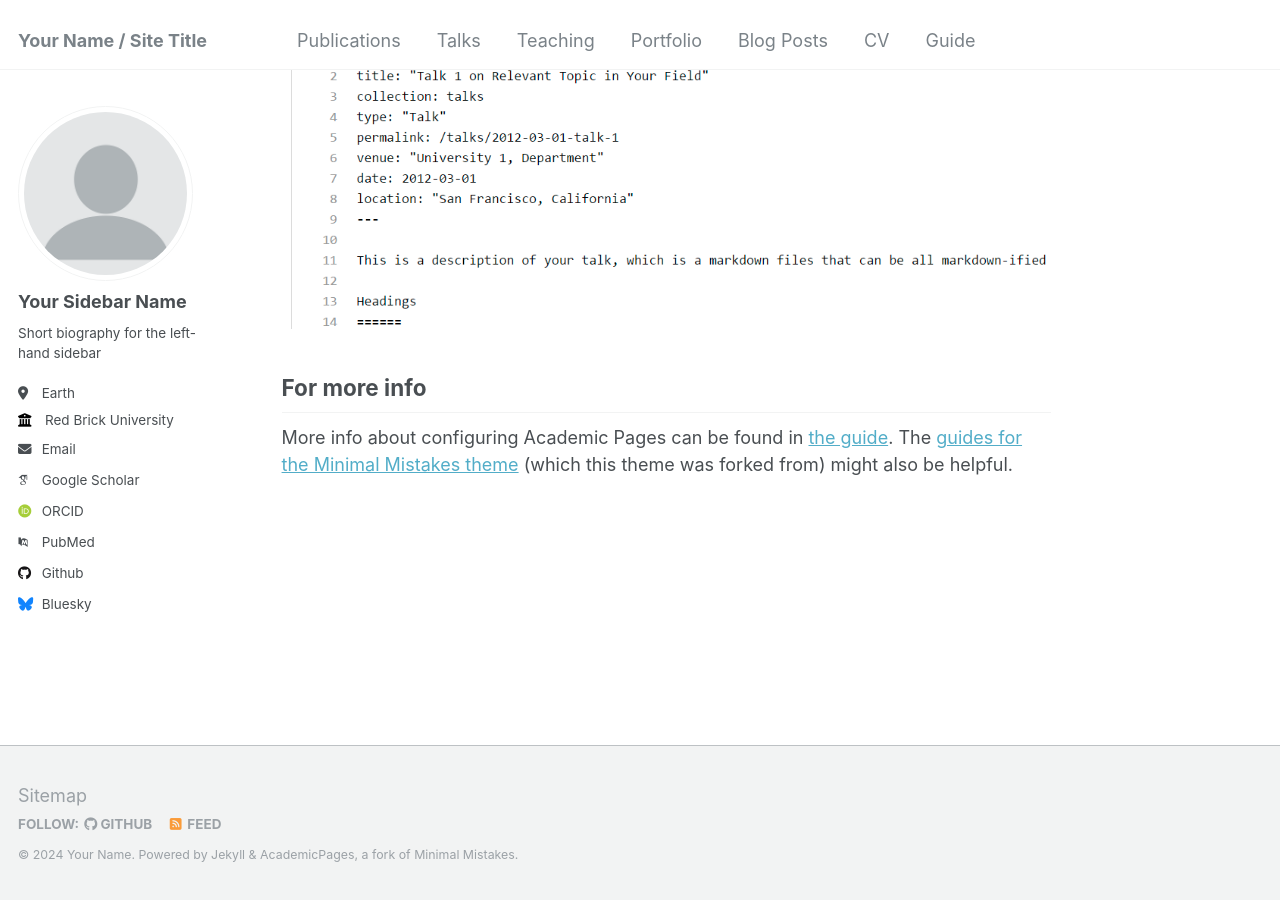
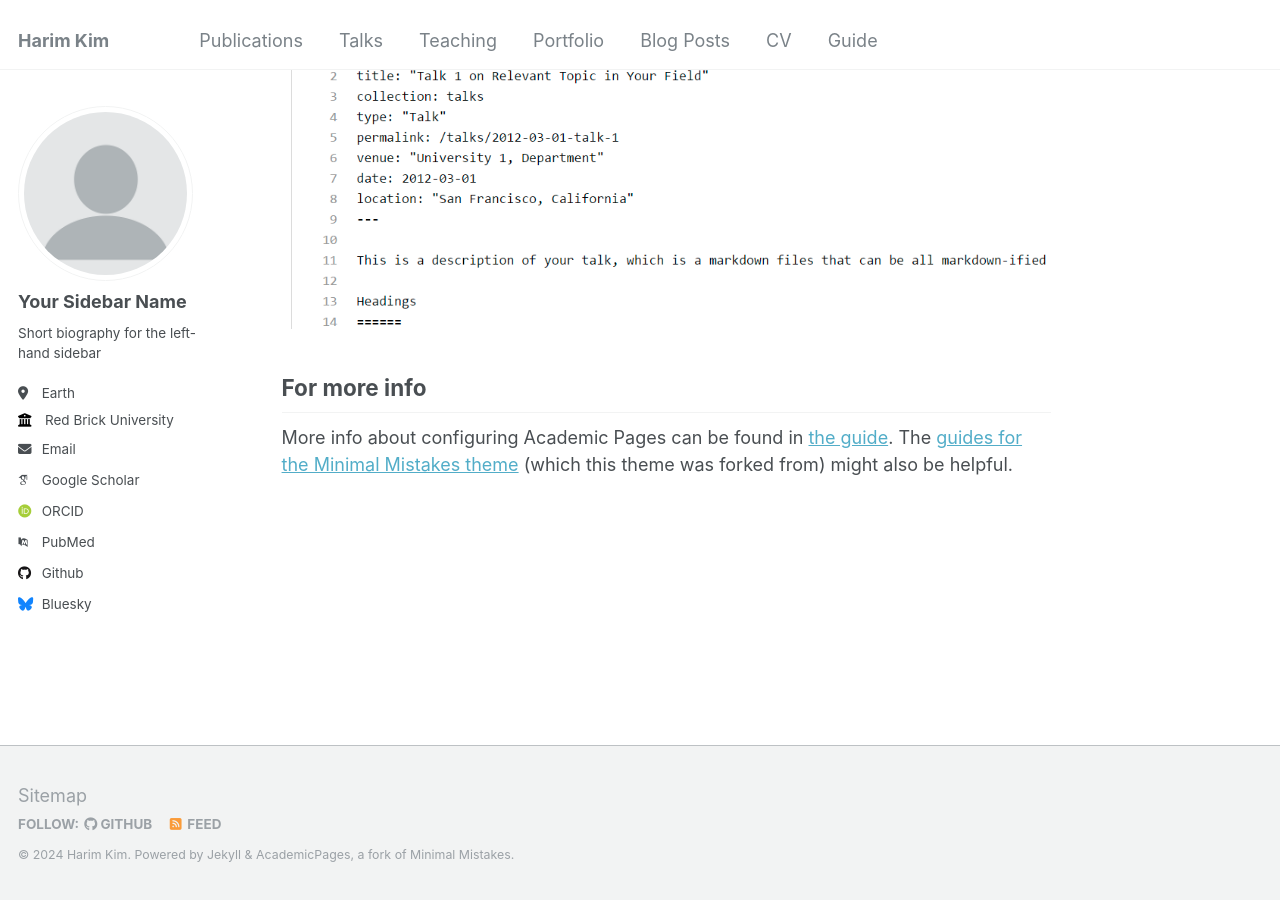
Before and after one commit to hrkim153/hrkim153.github.io, a Jekyll site: the page built from _pages/about.md, in a window 1280 px wide and 900 px high, scrolled down 2660 px. Built offline with Jekyll 4.4.1, drawn with Linux system fonts in a browser that asks for light colours; some web fonts are replaced.

Commit message:
Update _config.yml

```diff
--- a/_config.yml
+++ b/_config.yml
@@ -8,13 +8,13 @@
 
 # Basic Site Settings
 locale                   : "en-US"
-title                    : "Your Name / Site Title"
+title                    : "Harim Kim"
 title_separator          : "-"
-name                     : &name "Your Name"
-description              : &description "personal description"
-url                      : https://academicpages.github.io # the base hostname & protocol for your site e.g. "https://mmistakes.github.io"
+name                     : &name "Harim Kim"
+description              : &description "Master's Student at Handong Global University"
+url                      : https://ksanong.github.io # the base hostname & protocol for your site e.g. "https://mmistakes.github.io"
 baseurl                  : "" # the subpath of your site, e.g. "/blog"
-repository               : "academicpages/academicpages.github.io"
+repository               : "ksanong/ksanong.github.io"
 
 # Site Author - The following control what appear as part of the author content on the side bar.
 #               If a field is blank the icon and link will not appear, otherwise it will be shown.
```
